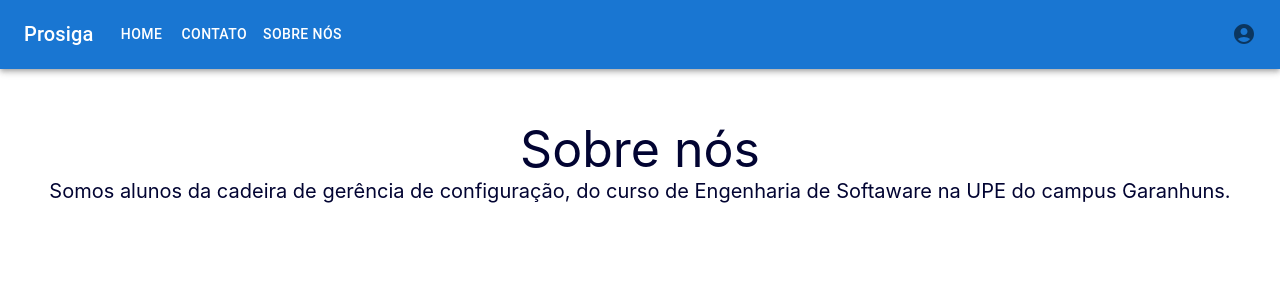
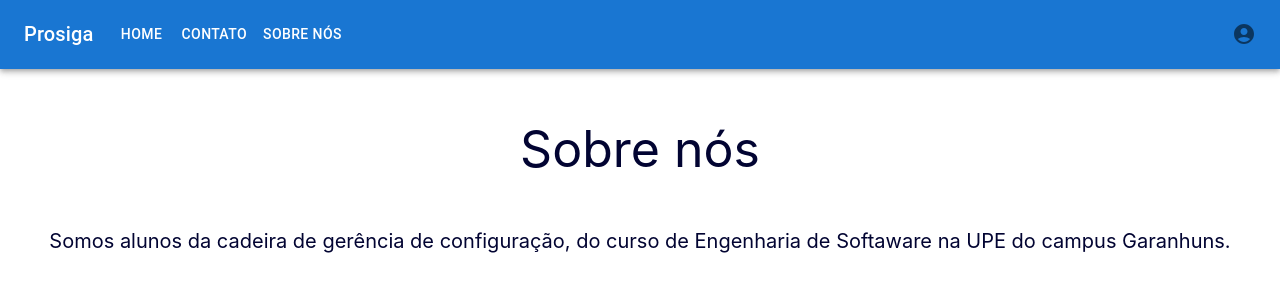
Before and after one commit to netrometro/UPE_2021_2_Prosiga, a React (Create React App) app in the folder front/: page /sobre in a window 1280 px wide. Shown: the top 300 px of the page. Built offline with nearby package versions, Linux system fonts and the light colour scheme; the HTML template or start-up script is replaced by a standard one.

Commit message:
espaçamento do titulo e texto
Foi aumentado o espaço do titulo e do texto para não ficar tudo colado

```diff
--- a/front/src/Screens/Sobre/sobre.js
+++ b/front/src/Screens/Sobre/sobre.js
@@ -57,9 +57,10 @@ const Sobre = () => {
           <div>
             <span className="home-title">Sobre nós</span>
             <br></br>
-            <span className="home-text"> Somos alunos da cadeira de gerência de configuração,
-             do curso de Engenharia de Softaware na UPE do campus Garanhuns. </span>
-            <br></br>
+            <div className="Sobre">
+                <span className="home-text"> Somos alunos da cadeira de gerência de configuração,
+                do curso de Engenharia de Softaware na UPE do campus Garanhuns. </span>
+            </div>
           </div>
       </div>
     </div>
```
